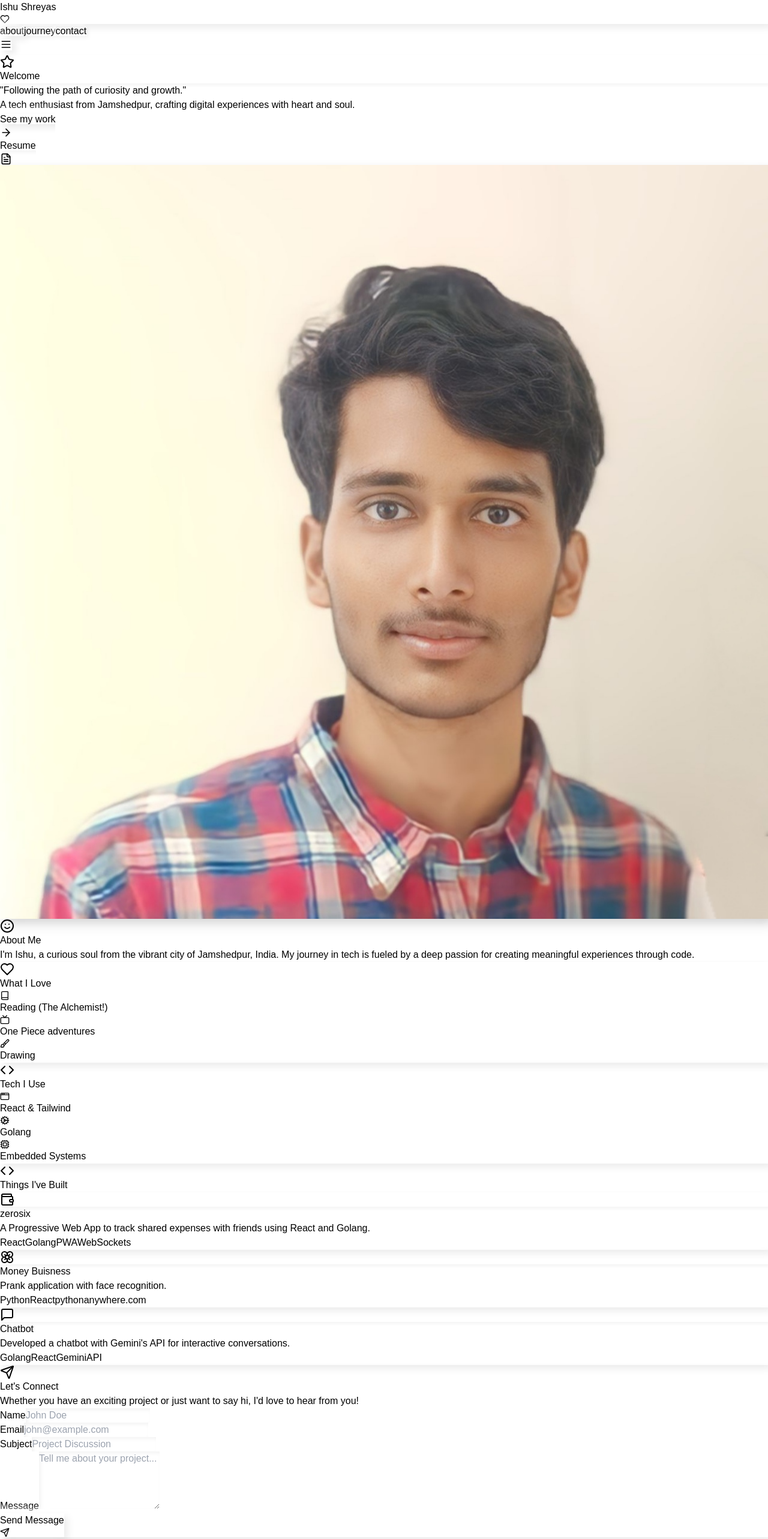
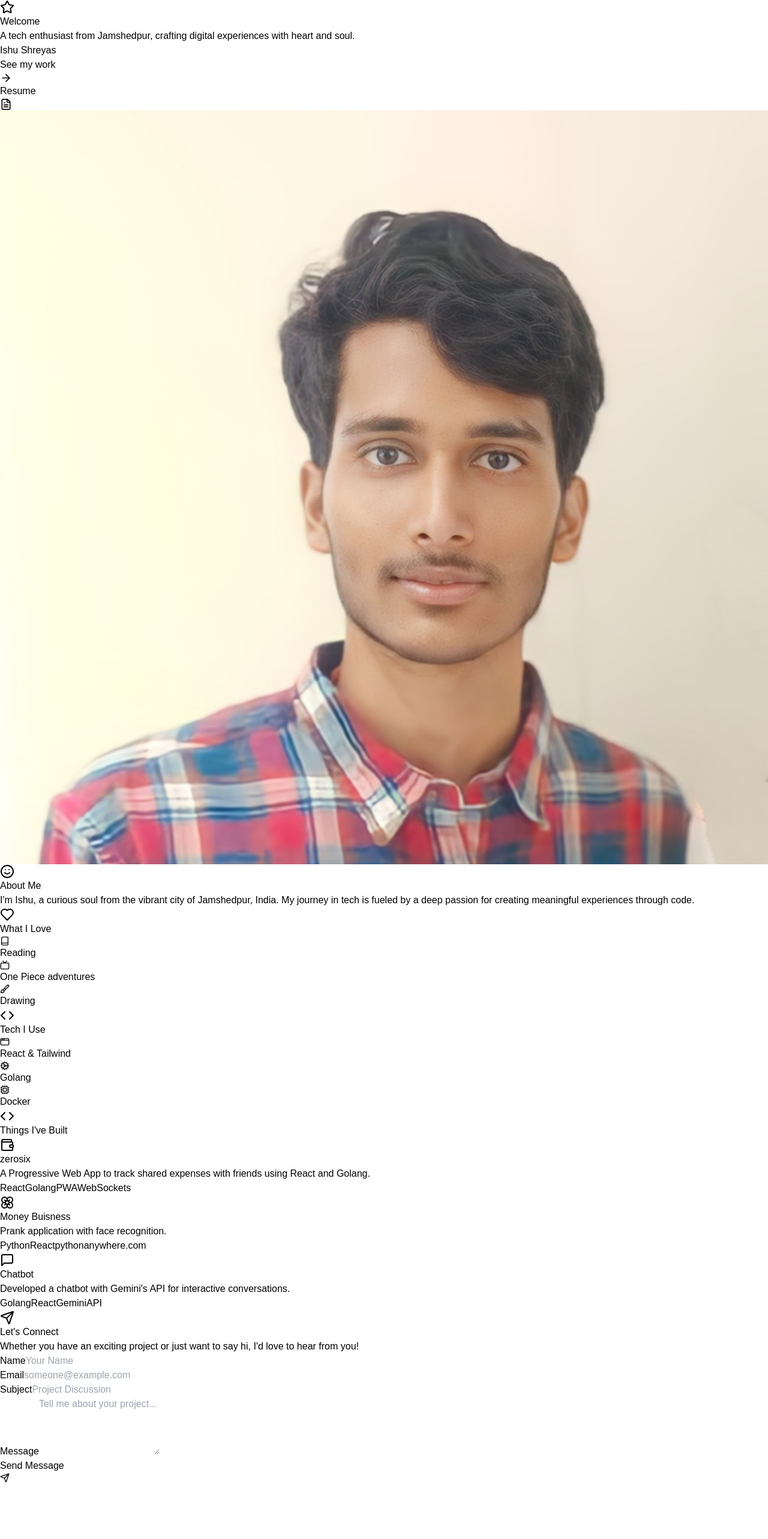
Before and after one commit to ishushreyas/ishushreyas, a React (Vite) app: page / in a window 1280 px wide. Shown: the top 2566 px of the page at 60% size. Built offline with nearby package versions, Linux system fonts and the light colour scheme; a web font is replaced by a local one.

Commit message:
fix: ui imprivement

```diff
--- a/src/App.jsx
+++ b/src/App.jsx
@@ -70,70 +70,52 @@ const App = () => {
 
   return (
     <div className="min-h-screen bg-gray-100 text-gray-900">
-      {/* Neumorphic Navigation */}
-      <nav className={`fixed w-full z-50 transition-all duration-300 ${scrolled ? 'bg-white/80 backdrop-blur-md shadow-lg' : 'bg-transparent'}`}>
-        <div className="max-w-7xl mx-auto px-6 py-4">
-          <div className="flex justify-between items-center">
-            <div className="text-lg font-semibold tracking-tight flex items-center gap-3
-              bg-gray-200 px-4 py-2 rounded-full shadow-neumorphic hover:shadow-neumorphic-hover transition-shadow">
-              <span className="text-gray-800">Ishu Shreyas</span>
-              <Heart size={16} className="text-gray-600" />
-            </div>
+      {/* Navigation */}
+        <div
+            className='fixed w-full h-32 z-50 transition-all duration-300'>
+            <div
+                className="absolute inset-0"
+                style={{
+                backdropFilter: scrolled ? 'blur(18px)' : 'none',
+                maskImage: scrolled
+                    ? 'linear-gradient(to bottom, rgba(0, 0, 0, 1) 0%, rgba(0, 0, 0, 1) 60%, transparent 100%)'
+                    : 'none',
+                WebkitMaskImage: scrolled
+                    ? 'linear-gradient(to bottom, rgba(0, 0, 0, 1) 0%, rgba(0, 0, 0, 1) 60%, transparent 100%)'
+                    : 'none',
+                }}
+            />
+        </div>
 
-            <div className="hidden md:flex space-x-4">
-              {['about', 'journey', 'contact'].map((section) => (
-                <a
-                  key={section}
-                  href={`#${section}`}
-                  className={`relative px-4 py-2 rounded-full transition-all duration-300
-                    ${activeSection === section
-                      ? 'bg-gray-800 text-white shadow-neumorphic'
-                      : 'bg-gray-200 text-gray-700 hover:bg-gray-300 shadow-neumorphic-light'}`}
-                >
-                  {section}
-                </a>
-              ))}
-            </div>
-
-            <button
-              onClick={() => setIsMenuOpen(!isMenuOpen)}
-              className="md:hidden bg-gray-200 p-2 rounded-full shadow-neumorphic hover:shadow-neumorphic-hover transition-shadow"
-            >
-              {isMenuOpen ? <X size={20} /> : <Menu size={20} />}
-            </button>
-          </div>
-        </div>
-      </nav>
-
-      {/* Hero Section with Neumorphic Design */}
-      <section className="min-h-screen flex items-center justify-center px-6 py-24">
+      {/* Hero Section */}
+      <section className="min-h-screen flex items-center justify-center px-6 pb-24">
         <div className="max-w-6xl mx-auto grid md:grid-cols-2 gap-12 items-center">
-          <div className="space-y-6">
-            <div className="bg-gray-200 px-4 py-2 rounded-full inline-flex items-center shadow-neumorphic-light">
+          <div className="space-y-6 mt-[55vh] md:mt-auto">
+            <div className="bg-gray-200 px-4 py-2 rounded-full inline-flex items-center">
               <Star className="w-5 h-5 mr-2 text-gray-700" />
               <span className="text-gray-800">Welcome</span>
             </div>
-
-            <h1 className="text-5xl md:text-6xl font-bold text-gray-900 leading-tight">
-              "Following the path of curiosity and growth."
-            </h1>
 
             <p className="text-xl text-gray-700">
               A tech enthusiast from Jamshedpur, crafting digital experiences with heart and soul.
             </p>
 
+            <h1 className="text-5xl md:text-6xl font-bold text-gray-900 leading-tight">
+              Ishu Shreyas
+            </h1>
+
             <div className="flex space-x-4">
               <a
                 href="#journey"
                 className="bg-gray-800 text-white px-6 py-3 rounded-full
-                  flex items-center gap-2 shadow-neumorphic hover:shadow-neumorphic-hover transition-shadow"
+                  flex items-center gap-2 transition-shadow"
               >
                 See my work <ArrowRight size={20} />
               </a>
               <a
                 href="/resume.pdf"
                 className="bg-gray-200 text-gray-800 px-6 py-3 rounded-full
-                  flex items-center gap-2 shadow-neumorphic-light hover:shadow-neumorphic transition-shadow"
+                  flex items-center gap-2 transition-shadow"
               >
                 Resume <FileText size={20} />
               </a>
@@ -141,11 +123,11 @@ const App = () => {
           </div>
 
           <div className="relative">
-            <div className="bg-gray-200 p-4 rounded-3xl shadow-neumorphic relative overflow-hidden">
+            <div className="rounded-3xl relative overflow-hidden">
               <img
                 src="/ishushreyas.jpg"
                 alt="Ishu Shreyas"
-                className="rounded-2xl relative z-10 shadow-neumorphic-image"
+                className="rounded-2xl relative z-10"
               />
               <div className="absolute top-0 left-0 w-full h-full bg-gradient-to-br from-gray-100/50 to-gray-200/50 opacity-50 blur-2xl -z-10"></div>
             </div>
@@ -153,7 +135,7 @@ const App = () => {
         </div>
       </section>
 
-      {/* About Section with Neumorphic Cards */}
+      {/* About Section */}
       <section id="about" className="py-24 bg-gray-100">
         <div className="max-w-6xl mx-auto px-6">
           <div className="grid md:grid-cols-2 gap-12">
@@ -167,13 +149,13 @@ const App = () => {
             </div>
 
             <div className="grid md:grid-cols-2 gap-6">
-              <div className="bg-gray-200 p-6 rounded-3xl shadow-neumorphic hover:shadow-neumorphic-hover transition-shadow">
+              <div className="bg-gray-200 p-6 rounded-3xl transition-shadow">
                 <h3 className="text-xl font-semibold text-gray-800 mb-4 flex items-center gap-2">
                   <Heart className="w-5 h-5 text-gray-700" /> What I Love
                 </h3>
                 <ul className="space-y-2 text-gray-700">
                   <li className="flex items-center gap-2">
-                    <Book size={16} /> Reading (The Alchemist!)
+                    <Book size={16} /> Reading
                   </li>
                   <li className="flex items-center gap-2">
                     <Tv size={16} /> One Piece adventures
@@ -184,7 +166,7 @@ const App = () => {
                 </ul>
               </div>
 
-              <div className="bg-gray-200 p-6 rounded-3xl shadow-neumorphic hover:shadow-neumorphic-hover transition-shadow">
+              <div className="bg-gray-200 p-6 rounded-3xl transition-shadow">
                 <h3 className="text-xl font-semibold text-gray-800 mb-4 flex items-center gap-2">
                   <Code className="w-5 h-5 text-gray-700" /> Tech I Use
                 </h3>
@@ -196,7 +178,7 @@ const App = () => {
                     <Cog size={16} /> Golang
                   </li>
                   <li className="flex items-center gap-2">
-                    <Cpu size={16} /> Embedded Systems
+                    <Cpu size={16} /> Docker
                   </li>
                 </ul>
               </div>
@@ -205,7 +187,7 @@ const App = () => {
         </div>
       </section>
 
-      {/* Journey Section with Neumorphic Project Cards */}
+      {/* Journey Section */}
       <section id="journey" className="py-24 bg-gray-100">
         <div className="max-w-6xl mx-auto px-6">
           <h2 className="text-4xl font-bold text-gray-900 mb-12 flex items-center gap-3">
@@ -222,10 +204,9 @@ const App = () => {
                 className="group"
               >
                 <div className="bg-gray-200 p-6 rounded-3xl
-                  shadow-neumorphic hover:shadow-neumorphic-hover
                   transition-all duration-300 transform hover:-translate-y-2">
                   <div className="flex items-center gap-4 mb-4">
-                    <div className="bg-gray-300 p-3 rounded-full shadow-neumorphic-light">
+                    <div className="bg-gray-300 p-3 rounded-full">
                       {journey.icon}
                     </div>
                     <h3 className="text-xl font-semibold text-gray-800">{journey.title}</h3>
@@ -248,10 +229,10 @@ const App = () => {
         </div>
       </section>
 
-      {/* Contact Section with Neumorphic Form */}
+      {/* Contact Section */}
       <section id="contact" className="py-24 bg-gray-100">
         <div className="max-w-3xl mx-auto px-6">
-          <div className="bg-gray-200 p-12 rounded-3xl shadow-neumorphic">
+          <div>
             <div className="text-center mb-12">
               <h2 className="text-4xl font-bold text-gray-900 mb-4 flex items-center justify-center gap-3">
                 <Send className="w-8 h-8 text-gray-700" /> Let's Connect
@@ -261,16 +242,16 @@ const App = () => {
               </p>
             </div>
 
-            <form onSubmit={handleSubmit} className="space-y-6">
+            <form onSubmit={handleSubmit} className="space-y-6 bg-gray-200 p-12 rounded-3xl">
               <div className="grid md:grid-cols-2 gap-6">
                 <div className="space-y-2">
                   <label className="text-gray-700">Name</label>
                   <input
                     type="text"
                     className="w-full px-4 py-3 bg-gray-100 rounded-xl
-                      border-none shadow-neumorphic-inner focus:outline-none
+                      border-none focus:outline-none
                       focus:ring-2 focus:ring-gray-300 transition-all"
-                    placeholder="John Doe"
+                    placeholder="Your Name"
                     value={formData.name}
                     onChange={(e) => setFormData({ ...formData, name: e.target.value })}
                   />
@@ -280,9 +261,9 @@ const App = () => {
                   <input
                     type="email"
                     className="w-full px-4 py-3 bg-gray-100 rounded-xl
-                      border-none shadow-neumorphic-inner focus:outline-none
+                      border-none focus:outline-none
                       focus:ring-2 focus:ring-gray-300 transition-all"
-                    placeholder="john@example.com"
+                    placeholder="someone@example.com"
                     value={formData.email}
                     onChange={(e) => setFormData({ ...formData, email: e.target.value })}
                   />
@@ -294,7 +275,7 @@ const App = () => {
                 <input
                   type="text"
                   className="w-full px-4 py-3 bg-gray-100 rounded-xl
-                    border-none shadow-neumorphic-inner focus:outline-none
+                    border-none focus:outline-none
                     focus:ring-2 focus:ring-gray-300 transition-all"
                   placeholder="Project Discussion"
                   value={formData.subject}
@@ -307,7 +288,7 @@ const App = () => {
                 <textarea
                   rows="4"
                   className="w-full px-4 py-3 bg-gray-100 rounded-xl
-                    border-none shadow-neumorphic-inner focus:outline-none
+                    border-none focus:outline-none
                     focus:ring-2 focus:ring-gray-300 transition-all resize-none"
                   placeholder="Tell me about your project..."
                   value={formData.message}
@@ -318,7 +299,6 @@ const App = () => {
               <button
                 type="submit"
                 className="w-full bg-gray-800 text-white py-4 rounded-xl
-                  shadow-neumorphic hover:shadow-neumorphic-hover
                   transition-all flex items-center justify-center gap-2"
               >
                 Send Message <Send size={16} />
@@ -331,10 +311,7 @@ const App = () => {
       {/* Footer */}
       <footer className="py-8 bg-gray-200">
         <div className="max-w-6xl mx-auto px-6 flex flex-col md:flex-row justify-between items-center">
-          <p className="text-gray-700 text-sm">
-            Made with <Heart size={12} className="inline text-gray-800" /> by Ishu Shreyas
-          </p>
-
+          <img className="w-80" src="/sign_light.png" />
           <div className="flex items-center space-x-6">
             <a href="https://github.com/ishushreyas" target="_blank" rel="noopener noreferrer"
               className="text-gray-700 hover:text-gray-900 transition-colors">
@@ -355,37 +332,4 @@ const App = () => {
   );
 };
 
-// Custom Tailwind CSS for Neumorphic Design
-const style = document.createElement('style');
-style.textContent = `
-  @layer utilities {
-    .shadow-neumorphic {
-      box-shadow:
-        6px 6px 12px rgba(0, 0, 0, 0.08),
-        -6px -6px 12px rgba(255, 255, 255, 0.8);
-    }
-    .shadow-neumorphic-hover {
-      box-shadow:
-        8px 8px 16px rgba(0, 0, 0, 0.1),
-        -8px -8px 16px rgba(255, 255, 255, 0.9);
-    }
-    .shadow-neumorphic-light {
-      box-shadow:
-        3px 3px 6px rgba(0, 0, 0, 0.05),
-        -3px -3px 6px rgba(255, 255, 255, 0.7);
-    }
-    .shadow-neumorphic-inner {
-      box-shadow:
-        inset 3px 3px 6px rgba(0, 0, 0, 0.05),
-        inset -3px -3px 6px rgba(255, 255, 255, 0.7);
-    }
-    .shadow-neumorphic-image {
-      box-shadow:
-        10px 10px 20px rgba(0, 0, 0, 0.1),
-        -10px -10px 20px rgba(255, 255, 255, 0.9);
-    }
-  }
-`;
-document.head.appendChild(style);
-
 export default App;
--- a/src/index.css
+++ b/src/index.css
@@ -14,3 +14,7 @@
   font-family: 'Glacial Indifference', sans-serif;
   font-style: normal;
 }
+
+html {
+    scroll-behavior: smooth;
+}
```
Also changed, not shown: public/sign_dark.png (added), public/sign_light.png (added).
